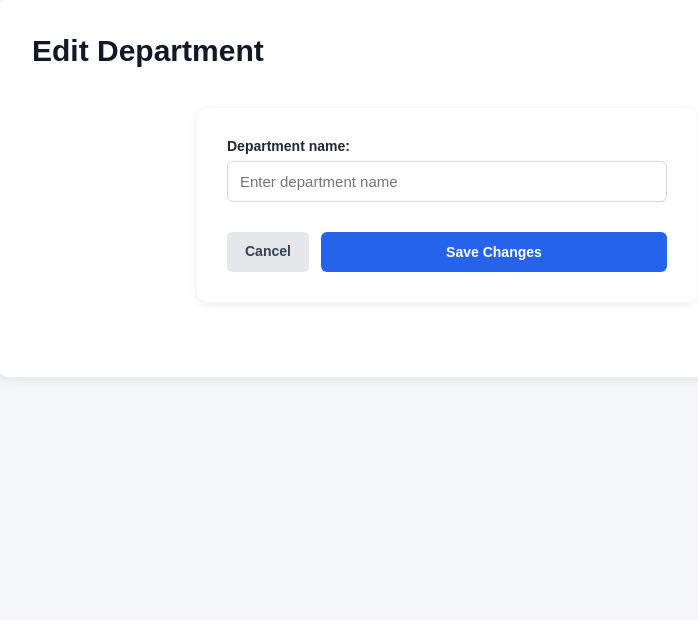
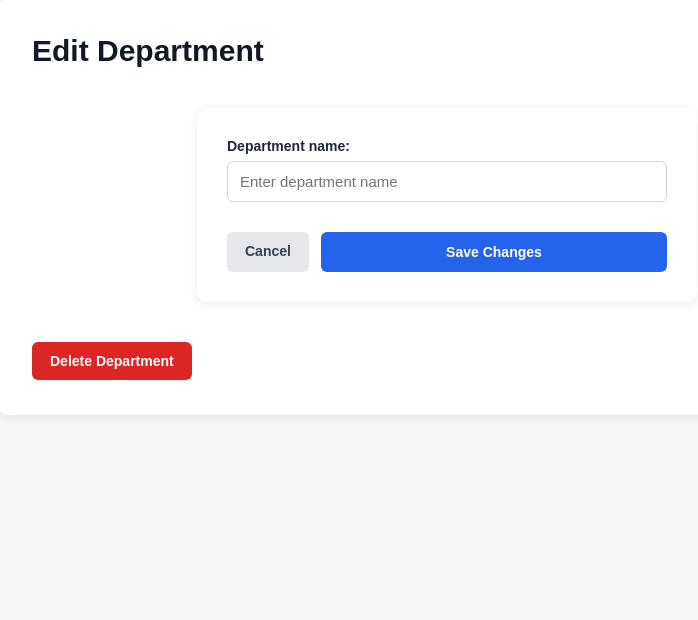
Before and after one commit to DVeljko/MyWorkers, a Flask app: template web_service/templates/edit_department.html in a window 1280 px wide. Shown: the part 41-661 px from the top of the page, without its empty margins (193-891 px from the left). Run offline with Flask 3, Linux system fonts and the light colour scheme; the template is opened without the code that fills it: values that come from a table or form of the project are taken from there, others are empty.

Commit message:
Add department delete functionality

```diff
--- a/web_service/app.py
+++ b/web_service/app.py
@@ -395,9 +395,28 @@ def edit_department(department_id):
 
 
     if request.method == "GET":
-        form.name.data= department['name']
+        form.name.data = department['name']
 
-    return render_template('edit_department.html', form=form)
+    return render_template('edit_department.html', form=form, department=department)
+
+@app.route("/department/delete/<int:department_id>", methods=['POST'])
+def delete_department(department_id):
+
+    token = session.get('access_token')
+    if not token:
+        return redirect(url_for("login"))
+
+    response = requests.delete(
+        f"{DEPARTMENT_SERVICE_URL}/departments/{department_id}",
+        timeout=3
+    )
+
+    if response.status_code != 200:
+        error = response.json().get('error')
+        return render_template('departments.html', error=error, departments=[])
+
+    return redirect(url_for("departments"))
+
 
 
 if __name__ == "__main__":
--- a/web_service/templates/edit_department.html
+++ b/web_service/templates/edit_department.html
@@ -13,6 +13,7 @@
             <p class="error">{{ error }}</p>
         {% endif %}
 
+        <!-- EDIT FORM -->
         <form method="POST">
 
             {{ form.hidden_tag() }}
@@ -40,6 +41,17 @@
 
         </form>
 
+        <!-- DELETE FORM -->
+        <form
+            action="{{ url_for('delete_department', department_id=department.id) }}"
+            method="POST"
+            class="delete-form"
+        >
+            <button type="submit" class="btn-danger">
+                Delete Department
+            </button>
+        </form>
+
     </div>
 </div>
 
```
